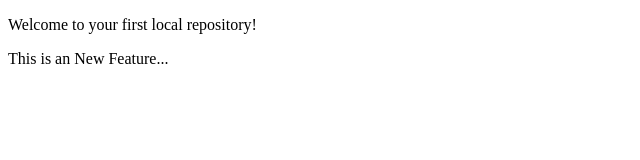
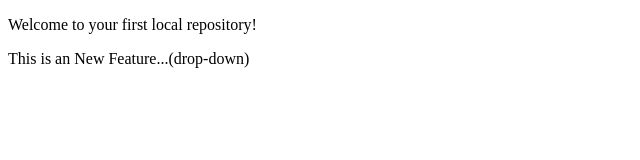
Before and after one commit to DripNoir09/Local-Repo-Learning, a plain HTML site: page index.html in a window 1280 px wide. Shown: the full height of the page, 0-640 px from the left. Drawn offline with Linux system fonts and the light colour scheme.

Commit message:
Add Drop-Down

```diff
--- a/index.html
+++ b/index.html
@@ -7,6 +7,6 @@
 </head>
 <body>
     <p>Welcome to your first local repository!</p>
-    <p>This is an New Feature...</p>
+    <p>This is an New Feature...(drop-down)</p>
 </body>
 </html>
```
